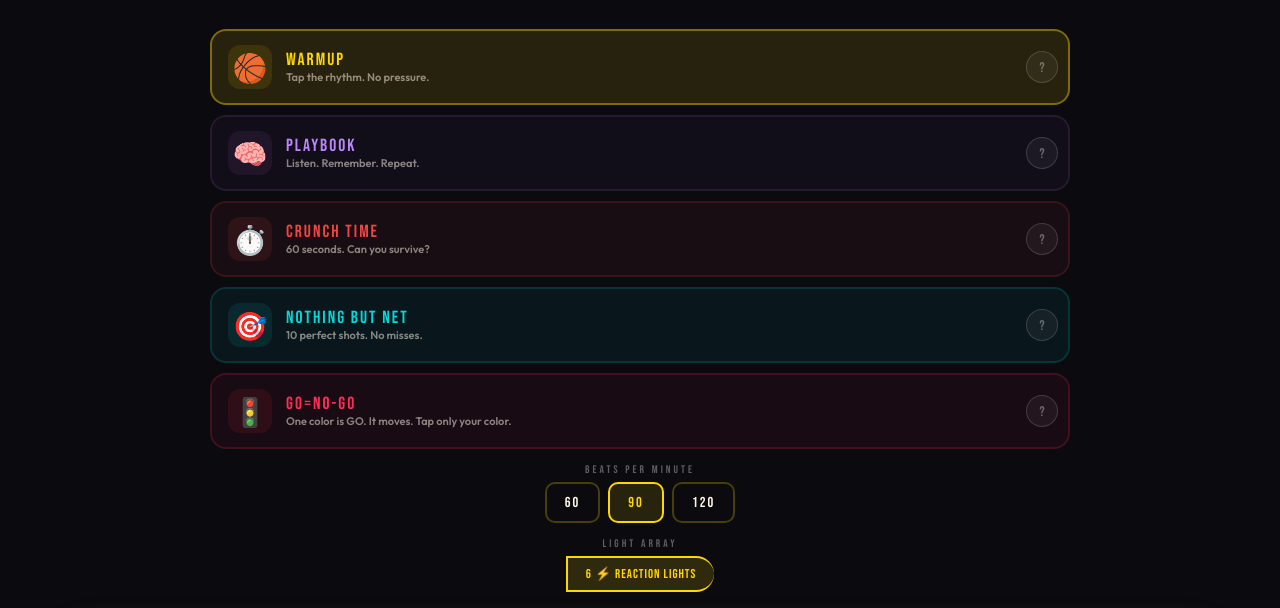
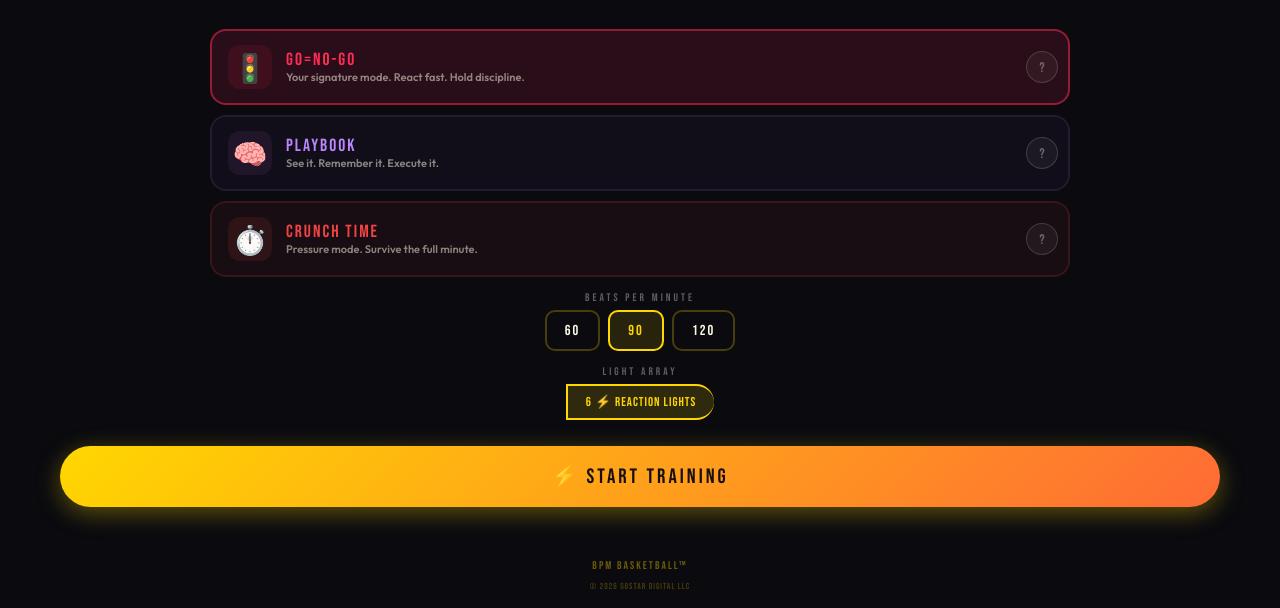
Before and after one commit to hooporiapr-oss/REACTION-LIGHTS-Training, a plain HTML site: page index.html in a window 1280 px wide. Shown: the part 192-800 px from the top of the page. Drawn offline with Linux system fonts and the light colour scheme.

Commit message:
Update index.html

```diff
--- a/index.html
+++ b/index.html
@@ -552,31 +552,21 @@ html,body{height:100%;overflow-x:hidden;font-family:'Outfit',sans-serif;backgrou
 </div>
 
 <div class="setup-section">
-<div class="mode-cards" id="modeCards">
-<div class="mode-card active" data-mode="warmup">
-<div class="mode-card-icon">🏀</div>
-<div class="mode-card-info"><div class="mode-card-name">WARMUP</div><div class="mode-card-desc" data-en="Tap the rhythm. No pressure." data-es="Toca el ritmo. Sin presión.">Tap the rhythm. No pressure.</div></div>
-<button class="mode-help-btn" data-help="warmup">?</button>
+<div class="mode-cards final-three" id="modeCards">
+<div class="mode-card active" data-mode="shootaround">
+<div class="mode-card-icon">🚦</div>
+<div class="mode-card-info"><div class="mode-card-name">GO=NO-GO</div><div class="mode-card-desc" data-en="Your signature mode. React fast. Hold discipline." data-es="Tu modo estrella. Reacciona rápido. Mantén disciplina.">Your signature mode. React fast. Hold discipline.</div></div>
+<button class="mode-help-btn" data-help="shootaround">?</button>
 </div>
 <div class="mode-card" data-mode="playbook">
 <div class="mode-card-icon">🧠</div>
-<div class="mode-card-info"><div class="mode-card-name">PLAYBOOK</div><div class="mode-card-desc" data-en="Listen. Remember. Repeat." data-es="Escucha. Recuerda. Repite.">Listen. Remember. Repeat.</div></div>
+<div class="mode-card-info"><div class="mode-card-name">PLAYBOOK</div><div class="mode-card-desc" data-en="See it. Remember it. Execute it." data-es="Míralo. Recuérdalo. Ejecútalo.">See it. Remember it. Execute it.</div></div>
 <button class="mode-help-btn" data-help="playbook">?</button>
 </div>
 <div class="mode-card" data-mode="crunchtime">
 <div class="mode-card-icon">⏱️</div>
-<div class="mode-card-info"><div class="mode-card-name">CRUNCH TIME</div><div class="mode-card-desc" data-en="60 seconds. Can you survive?" data-es="60 segundos. ¿Aguantas?">60 seconds. Can you survive?</div></div>
+<div class="mode-card-info"><div class="mode-card-name">CRUNCH TIME</div><div class="mode-card-desc" data-en="Pressure mode. Survive the full minute." data-es="Modo de presión. Sobrevive el minuto completo.">Pressure mode. Survive the full minute.</div></div>
 <button class="mode-help-btn" data-help="crunchtime">?</button>
-</div>
-<div class="mode-card" data-mode="nothingbutnet">
-<div class="mode-card-icon">🎯</div>
-<div class="mode-card-info"><div class="mode-card-name">NOTHING BUT NET</div><div class="mode-card-desc" data-en="10 perfect shots. No misses." data-es="10 tiros perfectos. Sin fallar.">10 perfect shots. No misses.</div></div>
-<button class="mode-help-btn" data-help="nothingbutnet">?</button>
-</div>
-<div class="mode-card" data-mode="shootaround">
-<div class="mode-card-icon">🚦</div>
-<div class="mode-card-info"><div class="mode-card-name">GO=NO-GO</div><div class="mode-card-desc" data-en="One color is GO. It moves. Tap only your color." data-es="Un color es GO. Se mueve. Toca solo tu color.">One color is GO. It moves. Tap only your color.</div></div>
-<button class="mode-help-btn" data-help="shootaround">?</button>
 </div>
 </div>
 </div>
@@ -776,7 +766,7 @@ var rhythmPatterns = {
 var currentPattern = 'reggaeton';
 
 // ── MODE ───────────────────────────────────────────────────────────────────
-var currentMode = 'warmup';
+var currentMode = 'shootaround';
 document.querySelectorAll('.mode-card').forEach(function(btn){
   btn.onclick = function(e){
     if(e.target.classList.contains('mode-help-btn')) return;
@@ -1044,17 +1034,13 @@ function repCleanup(){repIsPlaying=false;repIsListening=false;repSequence=[];rep
 // ── HELP ───────────────────────────────────────────────────────────────────
 var helpOverlay=document.getElementById('helpOverlay');
 var helpData={
-warmup:{icon:'⚡',title:'WARMUP',steps:['A light flashes on the beat','Tap the flashing light before the next beat','Keep your streak going — longer = better!','Hit 10 in a row to enter FIRE MODE 🔥'],tip:'💡 No time limit. Relax and feel the rhythm.'},
-playbook:{icon:'🧠',title:'PLAYBOOK',steps:['Watch the sequence of lights flash','When you see "YOUR TURN!" repeat the exact sequence','Each round adds one more light','Game ends when you miss'],tip:'💡 Start at 60 BPM if you\'re new to the mode.'},
+playbook:{icon:'🧠',title:'PLAYBOOK',steps:['Watch the sequence of lights flash','When you see "YOUR TURN!" repeat the exact sequence','Each round adds one more light','Game ends when you miss'],tip:'💡 Start at 60 BPM if you're new to the mode.'},
 crunchtime:{icon:'⏱️',title:'CRUNCH TIME',steps:['You have 60 seconds on the clock','Tap every light that flashes','If you miss, your streak resets','Survive all 60 seconds to win 🏆'],tip:'💡 The clock turns red at 10 seconds. Stay locked in!'},
-nothingbutnet:{icon:'🎯',title:'NOTHING BUT NET',steps:['You need 10 PERFECT taps to win','A perfect tap is right on the beat','Good taps don\'t count — only perfects','Get all 10 and you win 🎯'],tip:'💡 Listen and anticipate. Feel the beat.'},
 shootaround:{icon:'🚦',title:'GO = NO-GO',steps:['One color is assigned as YOUR GO color — shown in the HUD below the board','Every beat: ALL 6 lights show different colors, one lights up','Tap ONLY if the LIT light matches YOUR GO color','If a different color lights up — HOLD IT. Do not tap.','Your GO color stays the same but appears at a different position each beat'],tip:'💡 Your brain must identify color, NOT position. This is pure inhibitory control training.'}
 };
 var helpDataEs={
-warmup:{icon:'⚡',title:'CALENTAMIENTO',steps:['Una luz se enciende al ritmo','Toca la luz antes del próximo beat','Mantén tu racha — ¡más larga, mejor!','Con 10 seguidos entras en MODO FUEGO 🔥'],tip:'💡 Sin límite de tiempo. Siente el ritmo.'},
 playbook:{icon:'🧠',title:'PLAYBOOK',steps:['Observa la secuencia de luces','Cuando veas "¡TU TURNO!" repite la secuencia','Cada ronda añade una luz más','El juego termina cuando fallas'],tip:'💡 Empieza con 60 BPM si es nuevo.'},
 crunchtime:{icon:'⏱️',title:'CRUNCH TIME',steps:['Tienes 60 segundos','Toca cada luz que se enciende','Si fallas, tu racha se reinicia','Sobrevive los 60 segundos para ganar 🏆'],tip:'💡 A los 10 segundos el reloj cambia a rojo.'},
-nothingbutnet:{icon:'🎯',title:'NOTHING BUT NET',steps:['Necesitas 10 toques PERFECTOS para ganar','Un toque perfecto es justo en el beat','Los buenos no cuentan — solo perfectos','Logra los 10 y ganas 🎯'],tip:'💡 Anticipa el beat, no lo reacciones.'},
 shootaround:{icon:'🚦',title:'GO = NO-GO',steps:['Se te asigna UN color como tu GO — visible en el HUD bajo el tablero','Cada beat: los 6 botones muestran colores distintos, uno se enciende','Toca SOLO si la luz encendida tiene TU color GO','Si se enciende otro color — AGUANTA. No toques.','Tu color GO se mantiene pero aparece en una posición diferente cada beat'],tip:'💡 Tu cerebro debe identificar el COLOR, no la posición. Esto entrena el control inhibitorio puro.'}
 };
 function showHelp(mode){var d=currentLang==='es'?helpDataEs[mode]:helpData[mode];if(!d)return;document.getElementById('helpIcon').textContent=d.icon;document.getElementById('helpTitle').textContent=d.title;var stepsEl=document.getElementById('helpSteps');stepsEl.innerHTML='';d.steps.forEach(function(s,i){var step=document.createElement('div');step.className='help-step';step.innerHTML='<div class="help-step-num">'+(i+1)+'</div><div class="help-step-text">'+s+'</div>';stepsEl.appendChild(step)});document.getElementById('helpTip').textContent=d.tip;helpOverlay.classList.add('show')}
@@ -1064,9 +1050,9 @@ helpOverlay.addEventListener('click',function(e){if(e.target===helpOverlay)close
 
 // ── SCREENS ────────────────────────────────────────────────────────────────
 var setupScreen=document.getElementById('setupScreen'),playScreen=document.getElementById('playScreen'),stopBtn=document.getElementById('stopBtn'),playBackBtn=document.getElementById('playBackBtn'),playModeName=document.getElementById('playModeName'),playBpmLabel=document.getElementById('playBpmLabel'),navBackBtn=document.getElementById('navBackBtn');
-var MODE_LABELS={warmup:'WARMUP',playbook:'PLAYBOOK',crunchtime:'CRUNCH TIME',nothingbutnet:'NOTHING BUT NET',shootaround:'GO = NO-GO'};
+var MODE_LABELS={shootaround:'GO = NO-GO',playbook:'PLAYBOOK',crunchtime:'CRUNCH TIME'};
 
-function showPlayScreen(){setupScreen.style.display='none';playScreen.classList.remove('hidden');playModeName.textContent=MODE_LABELS[currentMode]||'WARMUP';playBpmLabel.textContent=bpm+' BPM';navBackBtn.textContent='← Back';navBackBtn.href='#';navBackBtn.onclick=function(e){e.preventDefault();if(isPlaying){if(currentMode==='playbook')repCleanup();stopGame()}showSetupScreen()};window.scrollTo(0,0)}
+function showPlayScreen(){setupScreen.style.display='none';playScreen.classList.remove('hidden');playModeName.textContent=MODE_LABELS[currentMode]||'GO = NO-GO';playBpmLabel.textContent=bpm+' BPM';navBackBtn.textContent='← Back';navBackBtn.href='#';navBackBtn.onclick=function(e){e.preventDefault();if(isPlaying){if(currentMode==='playbook')repCleanup();stopGame()}showSetupScreen()};window.scrollTo(0,0)}
 function showSetupScreen(){playScreen.classList.add('hidden');setupScreen.style.display='flex';navBackBtn.textContent='← Back';navBackBtn.href='/index.html';navBackBtn.onclick=null}
 
 startBtn.onclick=function(){initAudio();showPlayScreen();startGame()};
```
